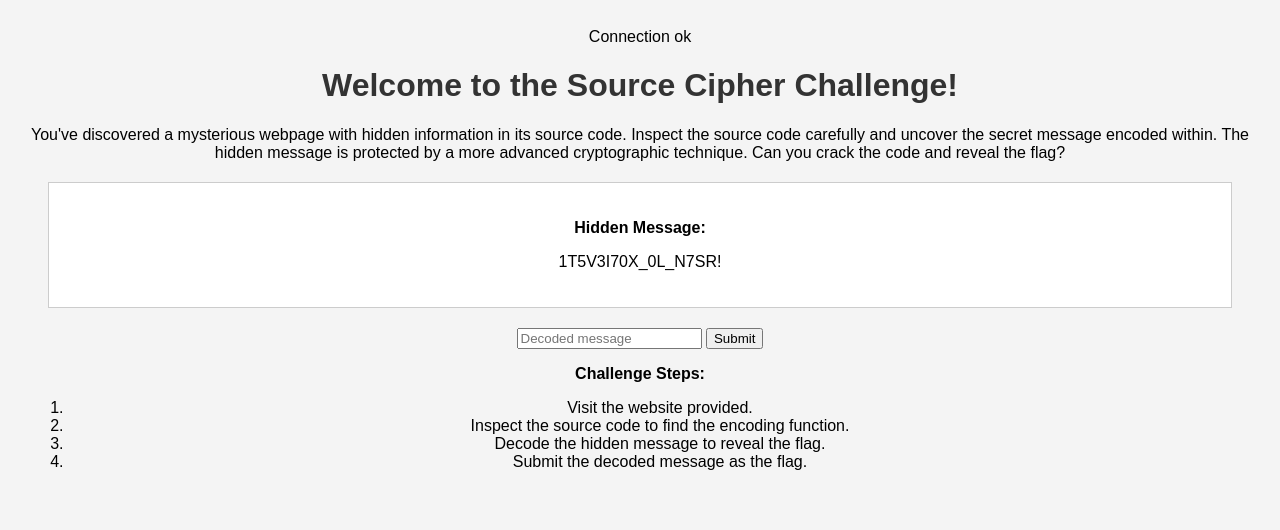
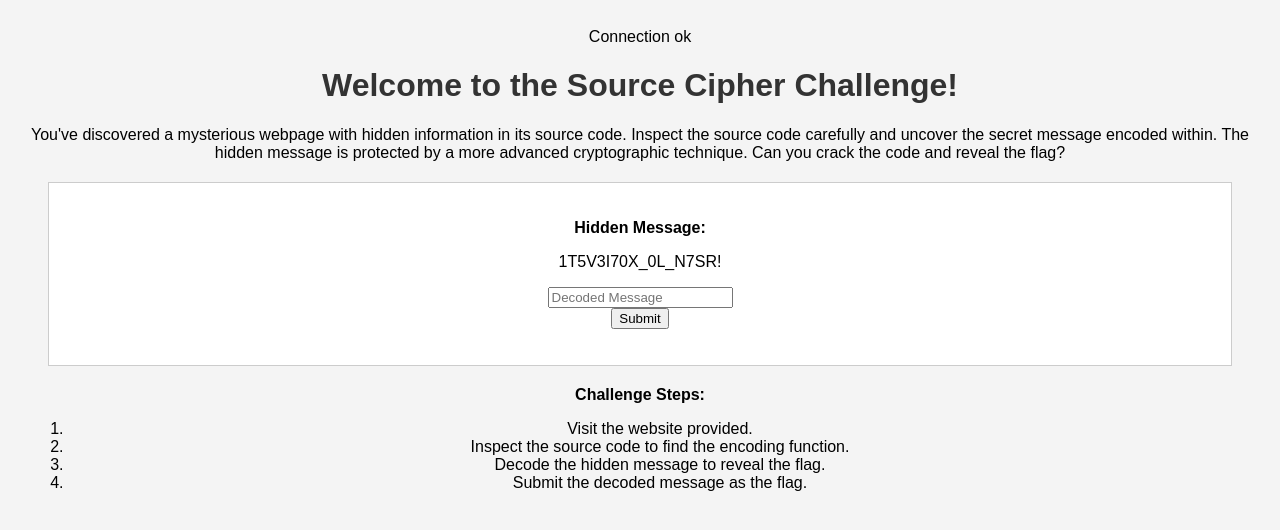
Before and after one commit to Jayant004-github/Jayant004-github.github.io, a PHP site: page / in a window 1280 px wide. Shown: the top 530 px of the page. Run offline with PHP 8.4, Linux system fonts and the light colour scheme.

Commit message:
Update index.php

```diff
--- a/index.php
+++ b/index.php
@@ -4,7 +4,7 @@
     if(isset($_POST['submit'])){
         $pwd = $_POST['password'];
 
-        $query = "SELECT * FROM CTF WHERE password = '$pwd'";
+        $query = "SELECT * FROM CTF2 WHERE password = '$pwd'";
         $data = mysqli_query($conn, $query);
 
         $total= mysqli_num_rows($data);
@@ -58,12 +58,18 @@
         <p id="encoded-message">1T5V3I70X_0L_N7SR!</p>
         <!-- <p><strong>Decoded Message:</strong></p>
         <p id="decoded-message"></p> -->
+
+    <form action="#" method="POST" autocomplete="off">
+    <div class="form-group">
+                <input type="password" class="form-control" name="password" placeholder="Decoded Message">
+            </div>
+            <center>
+            <div class="form-btn">
+                <input type="submit" class="btn btn-primary" value="Submit" name="submit">
+            </div>
+            </center>
+    </form>
     </div>
-    <form action="#" method="POST" autocomplete="off">
-    <input type="password"placeholder="Decoded message" required>
-    <input type="submit">
-    </form>
-
     <p><strong>Challenge Steps:</strong></p>
     <ol>
         <li>Visit the website provided.</li>
```
